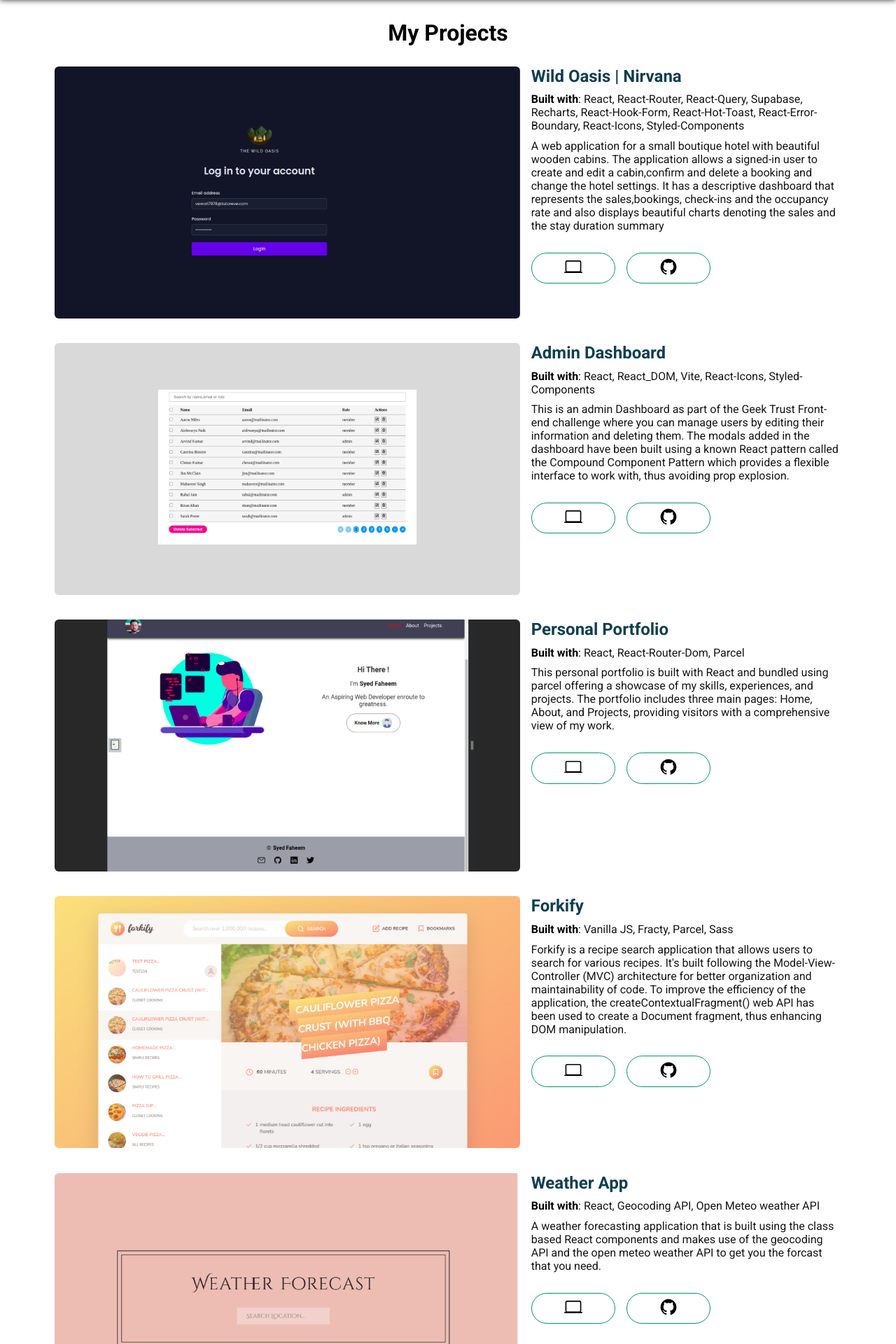
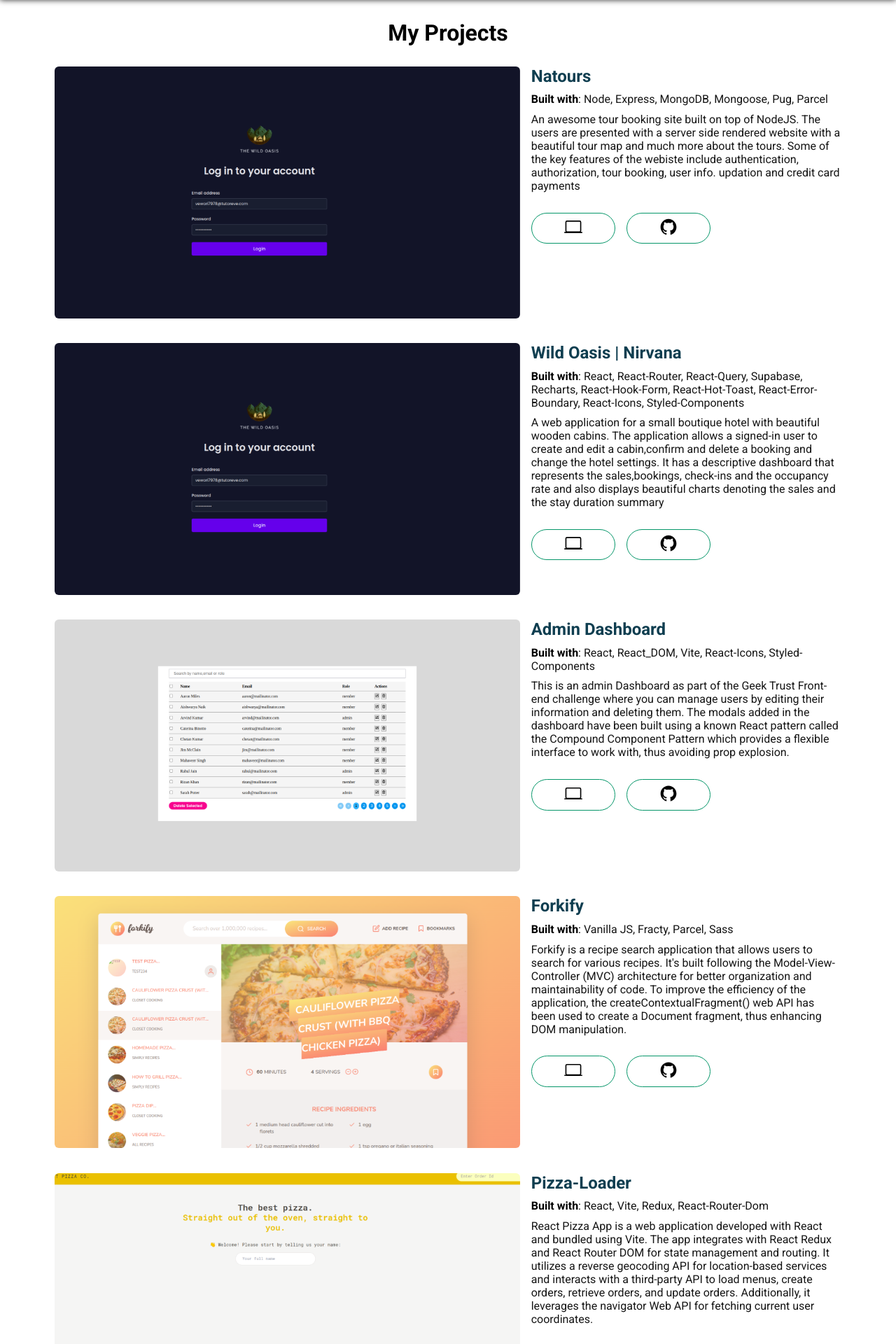
Before and after one commit to syedfaheem27/personal-portfolio, a React (Vite) app: page /projects in a window 1280 px wide. Shown: the part 100-2020 px from the top of the page at 70% size. Built offline with nearby package versions, Linux system fonts and the light colour scheme.

Commit message:
Update project-data.js

```diff
--- a/src/data/project-data.js
+++ b/src/data/project-data.js
@@ -1,6 +1,25 @@
 const mockData = [
+   {
+    id: 1,
+    title: "Natours",
+    image: "./assets/project-images/nirvana.png",
+    techStack: [
+      "Node",
+      "Express",
+      "MongoDB",
+      "Mongoose",
+      "Pug",
+      "Parcel"
+    ],
+    description:
+      `An awesome tour booking site built on top of NodeJS. The users are presented with a server side rendered
+website with a beautiful tour map and much more about the tours. Some of the key features of the webiste
+include authentication, authorization, tour booking, user info. updation and credit card payments`,
+    liveLink: "https://natours-fam.onrender.com/",
+    githubLink: "https://github.com/syedfaheem27/natours-faheem",
+  },
   {
-    id: 1,
+    id: 2,
     title: "Wild Oasis | Nirvana",
     image: "./assets/project-images/nirvana.png",
     techStack: [
@@ -21,7 +40,7 @@
     githubLink: "https://github.com/syedfaheem27/nirvana",
   },
   {
-    id: 2,
+    id: 3,
     title: "Admin Dashboard",
     image: "./assets/project-images/admin-dash.png",
     techStack: [
@@ -37,16 +56,6 @@
     githubLink: "https://github.com/syedfaheem27/Admin-Dashboard",
   },
   {
-    id: 3,
-    title: "Personal Portfolio",
-    image: "./assets/project-images/portfolio.png",
-    techStack: ["React", "React-Router-Dom", "Parcel"],
-    description:
-      "This personal portfolio is built with React and bundled using parcel offering a showcase of my skills, experiences, and projects. The portfolio includes three main pages: Home, About, and Projects, providing visitors with a comprehensive view of my work.",
-    liveLink: "https://fam-portfolio.netlify.app/",
-    githubLink: "https://github.com/syedfaheem27/personal-portfolio",
-  },
-  {
     id: 4,
     title: "Forkify",
     image: "./assets/project-images/forkify-png.png",
@@ -58,16 +67,6 @@
   },
   {
     id: 5,
-    title: "Weather App",
-    image: "./assets/project-images/weather.png",
-    techStack: ["React", "Geocoding API", "Open Meteo weather API"],
-    description:
-      "A weather forecasting application that is built using the class based React components and makes use of the geocoding API and the open meteo weather API to get you the forcast that you need.",
-    liveLink: "https://weather-forecast-3wwtdni63-syedfaheem27.vercel.app/",
-    githubLink: "https://github.com/syedfaheem27/weather-forecast",
-  },
-  {
-    id: 6,
     title: "Pizza-Loader",
     image: "./assets/project-images/react-pizza.png",
     techStack: ["React", "Vite", "Redux", "React-Router-Dom"],
@@ -75,18 +74,7 @@
       "React Pizza App is a web application developed with React and bundled using Vite. The app integrates with React Redux and React Router DOM for state management and routing. It utilizes a reverse geocoding API for location-based services and interacts with a third-party API to load menus, create orders, retrieve orders, and update orders. Additionally, it leverages the navigator Web API for fetching current user coordinates.",
     liveLink: "https://pizza-loader.vercel.app/",
     githubLink: "https://github.com/syedfaheem27/pizza-loader",
-  },
-
-  {
-    id: 7,
-    title: "Bankist Marketing",
-    image: "./assets/project-images/bankist-marketing.png",
-    techStack: ["HTML5", "CSS3", "vanilla JS", "Intersection Observer API"],
-    description:
-      "It is a marketing website designed for the Bankist app. It showcases various features and functionalities of the app in an engaging manner. Notably, this project utilizes the Intersection Observer API along with vanilla JavaScript to implement several key features, including lazy loading of images, revealing elements on scroll, and enhancing user experience with smooth scrolling.",
-    liveLink: "https://bankist-marketting-website.vercel.app/",
-    githubLink: "https://github.com/syedfaheem27/bankist-app",
-  },
+  }
 ];
 
 export { mockData };
```
